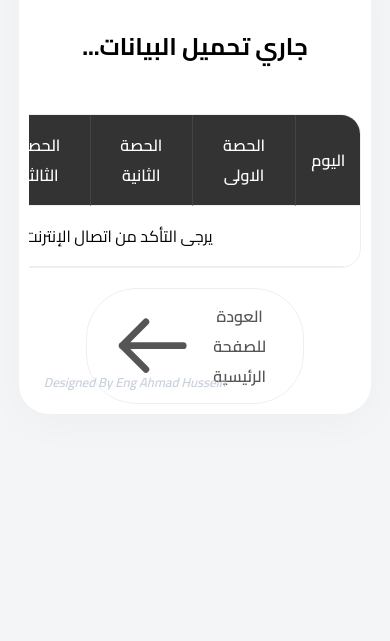
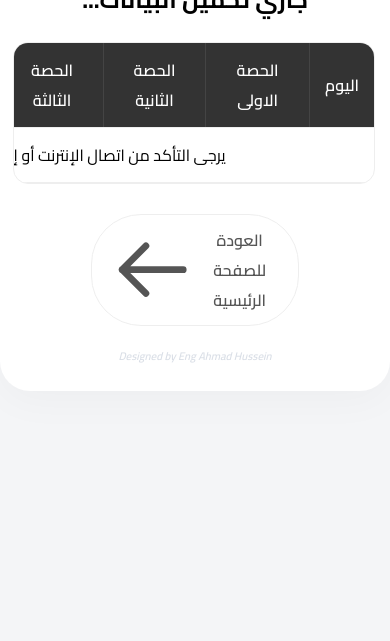
Before and after one commit to ahmadicloudox-web/Lessons-program, a plain HTML site: page c1.html in a window 390 px wide. Shown: the part 283-924 px from the top of the page. After the commit the page ends 844 px from the top, so only its background shows below. Drawn offline with Linux system fonts and the light colour scheme; no server answers.

Commit message:
Update style.css

```diff
--- a/style.css
+++ b/style.css
@@ -4,10 +4,11 @@
 :root {
     --bg-color: #f4f5f7;
     --container-bg: #ffffff;
-    --main-black: #333333; /* اللون الأسود للأزرار والهيدر */
+    --main-black: #333333; /* اللون الأساسي للهيدر والأزرار */
     --text-gray: #888888;
     --border-light: #eeeeee;
     --shadow-soft: 0 10px 40px rgba(0,0,0,0.03);
+    --transition: all 0.3s cubic-bezier(0.4, 0, 0.2, 1);
 }
 
 /* --- تنسيقات الجسم والحماية --- */
@@ -15,9 +16,9 @@
     font-family: 'Cairo', sans-serif;
     background-color: var(--bg-color);
     margin: 0;
-    padding: 40px 20px;
+    padding: 0; /* تم التعديل ليناسب الهواتف */
     direction: rtl;
-    user-select: none; /* منع النسخ */
+    user-select: none; /* منع النسخ لحماية المحتوى */
     -webkit-user-select: none;
     display: flex;
     justify-content: center;
@@ -25,17 +26,26 @@
     min-height: 100vh;
 }
 
-/* --- الحاوية الرئيسية (البوابة والجدول) --- */
+/* --- الحاوية الرئيسية --- */
 .container {
     max-width: 950px;
-    width: 100%;
-    margin: auto;
+    width: 90%; /* تجاوب أفضل */
+    margin: 20px auto;
     background: var(--container-bg);
-    padding: 50px 40px;
-    border-radius: 30px; /* زوايا دائرية فخمة */
+    padding: 40px;
+    border-radius: 30px;
     box-shadow: var(--shadow-soft);
     text-align: center;
-    position: relative; /* ضروري لموقع التوقيع */
+    position: relative;
+    overflow: hidden; /* لمنع خروج العناصر عن الحواف */
+}
+
+/* --- شعار المدرسة --- */
+.school-logo {
+    width: 120px;
+    height: auto;
+    margin-bottom: 15px;
+    pointer-events: none;
 }
 
 /* --- تنسيقات العناوين --- */
@@ -43,32 +53,32 @@
     font-size: 1.8rem;
     font-weight: 700;
     color: #222;
-    margin-bottom: 10px;
+    margin: 0 0 10px 0;
 }
 
 .sub-title {
     font-size: 0.95rem;
     color: var(--text-gray);
-    margin-bottom: 40px;
+    margin-bottom: 35px;
 }
 
-/* --- شبكة أزرار الصفوف (تصميم بيضاوي أسود) --- */
+/* --- شبكة أزرار الصفوف (الرئيسية) --- */
 .classes-grid {
     display: grid;
     grid-template-columns: repeat(auto-fit, minmax(160px, 1fr));
     gap: 15px;
-    margin-bottom: 40px;
+    margin-bottom: 30px;
 }
 
 .class-card {
     background-color: var(--main-black);
     color: #ffffff;
-    padding: 15px 10px;
-    border-radius: 50px; /* شكل بيضاوي كامل */
+    padding: 14px 10px;
+    border-radius: 50px;
     text-decoration: none;
     font-weight: 600;
     font-size: 0.95rem;
-    transition: all 0.3s cubic-bezier(0.4, 0, 0.2, 1);
+    transition: var(--transition);
     display: flex;
     align-items: center;
     justify-content: center;
@@ -81,19 +91,24 @@
     box-shadow: 0 8px 20px rgba(0,0,0,0.15);
 }
 
-/* --- تنسيقات الجدول داخل الصفوف --- */
+/* --- حاوية الجدول المتجاوبة (حل مشكلة التلفون) --- */
+.table-container {
+    width: 100%;
+    overflow-x: auto; /* يسمح بالتمرير لليمين واليسار */
+    -webkit-overflow-scrolling: touch; /* تمرير سلس على الآيفون */
+    margin-top: 20px;
+    border-radius: 15px;
+    border: 1px solid var(--border-light);
+}
+
 table {
     width: 100%;
-    border-collapse: separate;
-    border-spacing: 0;
-    margin-top: 25px;
-    border: 1px solid var(--border-light);
-    border-radius: 20px;
-    overflow: hidden;
+    min-width: 600px; /* يمنع انضغاط الجدول على الشاشات الصغيرة */
+    border-collapse: collapse;
 }
 
 th, td {
-    padding: 15px;
+    padding: 12px 15px;
     text-align: center;
     border-bottom: 1px solid var(--border-light);
     border-left: 1px solid var(--border-light);
@@ -101,108 +116,92 @@
 
 th:last-child, td:last-child { border-left: none; }
 
-.header-row { background-color: var(--main-black); color: white; }
-.header-row th { font-weight: 600; border-left: 1px solid #444; }
+.header-row {
+    background-color: var(--main-black);
+    color: white;
+}
 
-/* تصميم الحصص كأزرار بيضاوية ملونة (داخل الجدول) */
+.header-row th {
+    font-weight: 600;
+    border-left: 1px solid #444;
+}
+
+/* --- تصميم الحصص (البطاقات الملونة) --- */
 .subject-card {
-    display: block;
-    padding: 10px;
-    border-radius: 50px; /* بيضاوي تماماً */
+    display: inline-block;
+    padding: 8px 15px;
+    border-radius: 50px;
     color: white;
     text-decoration: none;
     font-weight: 600;
-    font-size: 0.85em;
-    transition: all 0.3s ease;
+    font-size: 0.85rem;
+    transition: var(--transition);
+    min-width: 80px;
 }
 
-/* --- زر العودة العصري --- */
+.subject-card:hover {
+    filter: brightness(1.1);
+    transform: scale(1.03);
+}
+
+/* --- زر العودة --- */
+.back-home-wrapper { margin-top: 30px; }
+
 .back-btn {
     display: inline-flex;
     align-items: center;
     gap: 8px;
-    padding: 12px 25px;
+    padding: 10px 20px;
     background-color: #fff;
     color: #555;
     text-decoration: none;
     font-weight: 600;
     border-radius: 50px;
     border: 1.5px solid #eee;
-    transition: all 0.3s ease;
-    margin-top: 20px;
+    transition: var(--transition);
 }
 
 .back-btn:hover {
     background-color: var(--main-black);
     color: #fff;
-    border-color: var(--main-black);
 }
 
-/* --- شعار المدرسة --- */
-.school-logo {
-    width: 120px;
-    margin-bottom: 20px;
+/* --- توقيع المصمم (باهت ومائل في الركن) --- */
+.designer-credit {
+    position: absolute;
+    bottom: 15px;
+    left: 20px;
+    font-family: 'Cairo', sans-serif;
+    font-size: 11px;
+    font-weight: 600;
+    font-style: italic;
+    color: rgba(180, 190, 205, 0.5); /* شفافية عالية */
     pointer-events: none;
+    z-index: 10;
 }
 
-/* --- توقيع المصمم (حماية وجمالية) --- */
-/* --- تنسيق توقيع المصمم (باهت، مائل، وفخم) --- */
-.designer-credit {
-    position: absolute;   /* لتثبيته في زاوية معينة داخل الحاوية */
-    bottom: 20px;         /* مسافة من الأسفل */
-    left: 25px;           /* مسافة من اليسار ليكون في الركن */
-
-    font-family: 'Cairo', sans-serif; /* الخط المستخدم */
-    font-size: 13px;      /* حجم خط صغير ليتناسب مع الصورة */
-    font-weight: 600;     /* سمك الخط (شبه سميك) */
-    font-style: italic;   /* لجعل الخط مائلاً */
-    text-transform: capitalize; /* لجعل أول حرف من كل كلمة كبيراً */
-
-    color: rgba(180, 190, 205, 0.7); /* لون رمادي مزرق باهت مع شفافية */
-
-    /* تأثير ظل النص السحري ليطابق الصورة */
-    text-shadow: 0 0 4px rgba(220, 220, 220, 0.2);
-
-    z-index: 1000;        /* للتأكد من أنه يظهر فوق أي محتوى آخر */
-    pointer-events: none; /* جعله غير قابل للنقر لضمان الحماية */
-    transition: all 0.5s ease; /* انيميشن ناعم إذا قررت إضافة أي تأثير حركي مستقبلاً */
-}
-
-/* --- التجاوب مع الهواتف --- */
-@media (max-width: 600px) {
-    .classes-grid { grid-template-columns: repeat(2, 1fr); }
-    .container { padding: 30px 20px; }
-    .main-title { font-size: 1.4rem; }
-}
-/* تحسينات للعرض على الهواتف المحمولة */
-@media screen and (max-width: 768px) {
+/* --- التجاوب الشامل مع الشاشات الصغيرة --- */
+@media (max-width: 768px) {
     .container {
         width: 95%;
-        padding: 10px;
-        margin: 10px auto;
+        padding: 25px 15px;
     }
 
-    /* جعل الجدول قابلاً للتمرير الجانبي دون تخريب التصميم */
-    .table-container {
-        overflow-x: auto;
-        -webkit-overflow-scrolling: touch;
+    .classes-grid {
+        grid-template-columns: repeat(2, 1fr);
+        gap: 10px;
     }
 
-    table {
-        min-width: 600px; /* يضمن عدم تداخل النصوص داخل الخلايا */
-    }
+    .main-title { font-size: 1.4rem; }
 
-    .subject-card {
-        padding: 8px 4px;
-        font-size: 12px;
-        min-width: 70px;
-    }
+    .school-logo { width: 90px; }
 
-    .main-title {
-        font-size: 18px;
-    }
-
-    .school-logo {
-        width: 80px;
+    .designer-credit {
+        position: relative; /* يظهر تحت العناصر في التلفون بدلاً من الطفو */
+        bottom: 0;
+        left: 0;
+        margin-top: 20px;
+        text-align: center;
+        display: block;
     }
 }
```
